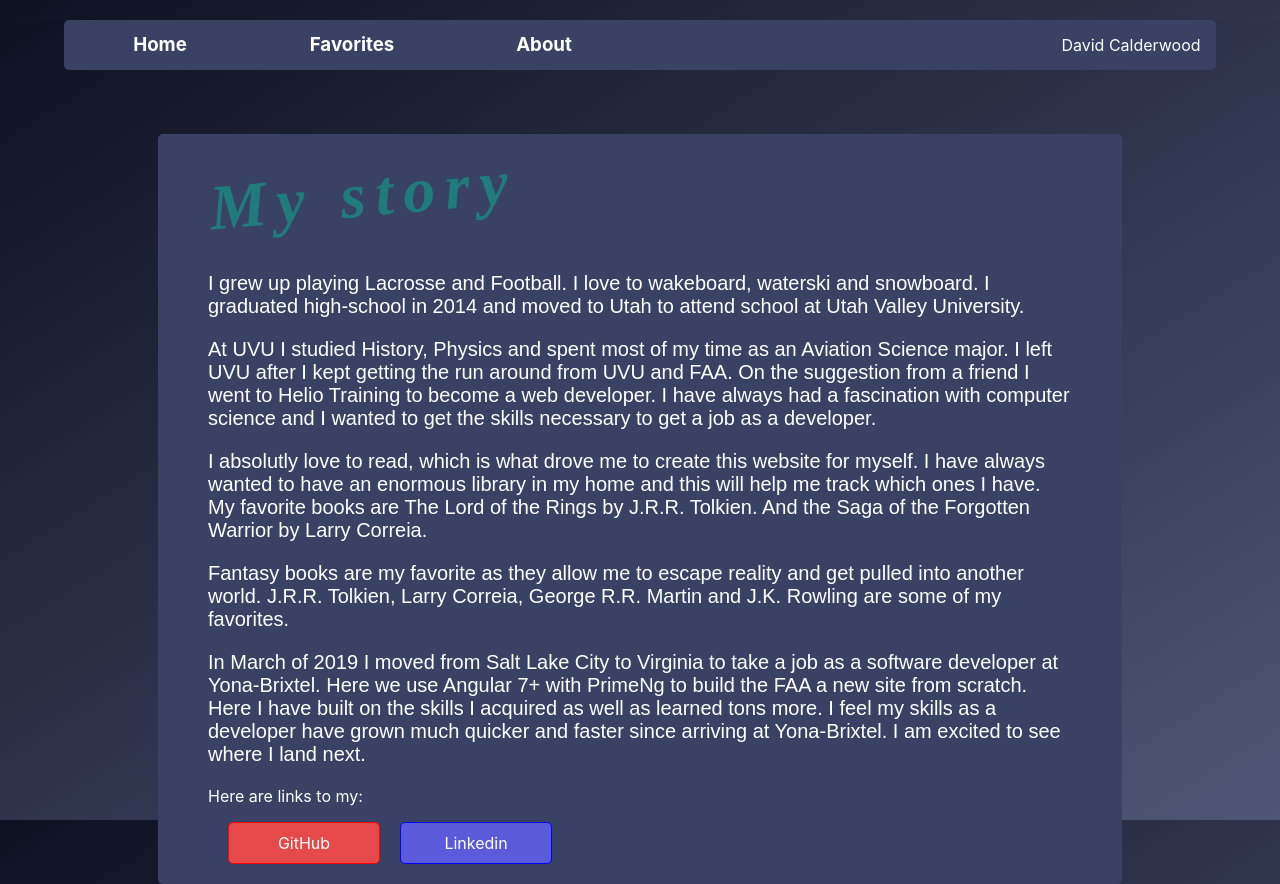
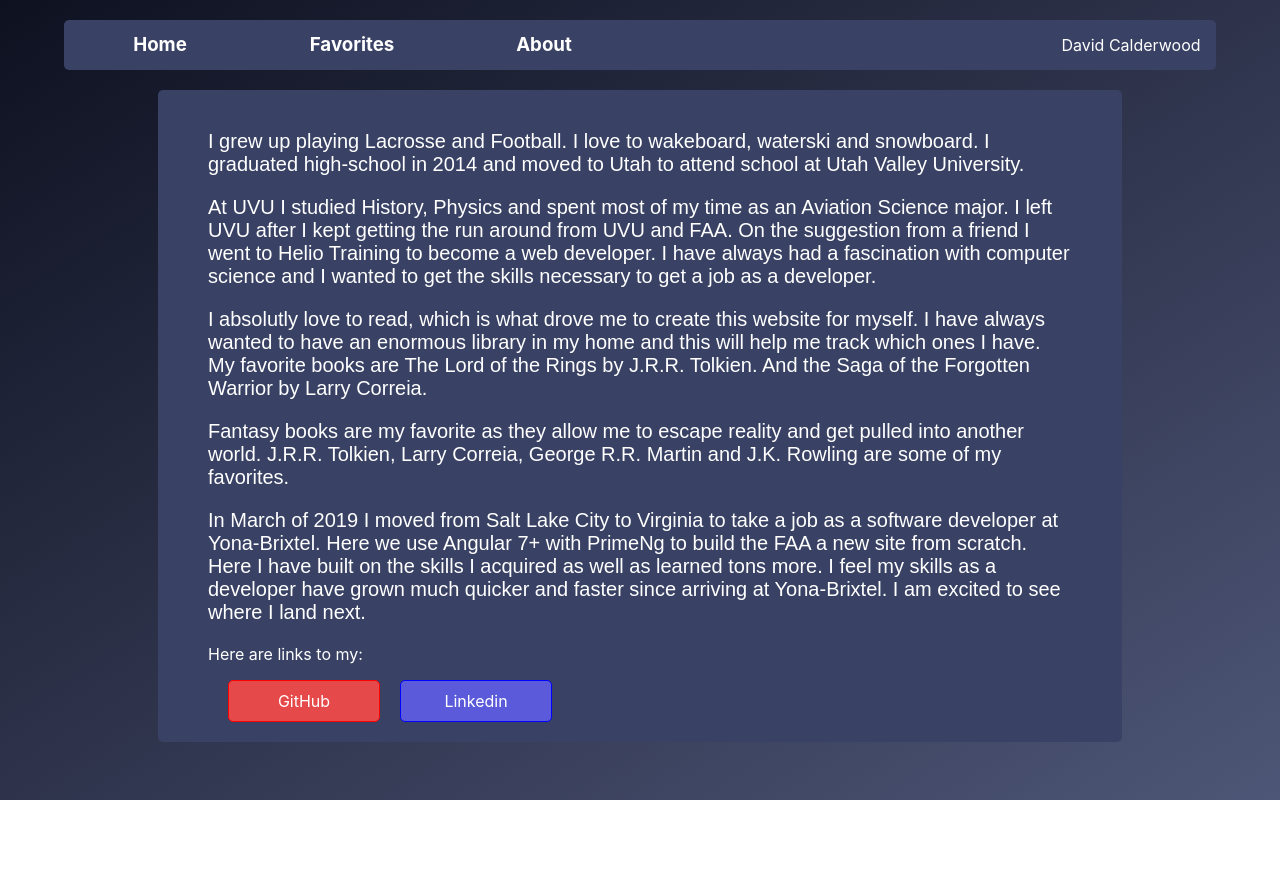
Before and after one commit to davecalderwood/New-and-improved-profile, a React (Create React App) app: page /about in a window 1280 px wide. After the commit the page ends 800 px from the top, so only its background shows below. Built offline with nearby package versions, Linux system fonts and the light colour scheme.

Commit message:
small changes

```diff
--- a/src/App.scss
+++ b/src/App.scss
@@ -75,7 +75,7 @@ html, body {
 .homepage {
  width: 90%;
  margin: 0 auto;
- padding-top: 20px;
+//  padding-top: 20px;
  height: 100vh;
  display: flex;
  justify-content: space-between;
@@ -195,26 +195,16 @@ html, body {
 .about {
   width: 90%;
   margin: 0 auto;
-  // padding-top: 20px;
+  padding-top: 20px;
 
   .storybox {
-    padding-left: 50px;
-    padding-right: 50px;
+    padding: 20px 50px 0 50px;
+    margin-bottom: 20px;
     width: 75%;
     margin: 0 auto;
     background: #394264;
     border-radius: 5px;
-    padding-bottom: 20px;
 
-    .title {
-      font-family: Chewy;
-      color: rgb(32, 124, 124);
-      font-style: italic;
-      font-size: 4em;
-      font-weight: bold;
-      transform: rotate(-5deg);
-      letter-spacing: 10px;
-    }
     .story {
       font-size: 20px;
       font-family: fantasy;
@@ -222,6 +212,7 @@ html, body {
 
     .external-links {
       display: flex;
+      padding-bottom: 20px;
 
       a {
         text-decoration: none;
--- a/src/pages/About.js
+++ b/src/pages/About.js
@@ -6,7 +6,6 @@ export default class About extends Component {
         return (
             <div className="about">
                 <div className="storybox">
-                    <p className="title">My story</p>
                     <p className="story">I grew up playing Lacrosse and Football. I love to wakeboard, waterski and snowboard. I graduated high-school in 2014 and moved to Utah to attend school at Utah Valley University.</p>
 
                     <p className="story">At UVU I studied History, Physics and spent most of my time as an Aviation Science major. I left UVU after I kept getting the run around from UVU and FAA. On the suggestion from a friend I went to Helio Training to become a web developer. I have always had a fascination with computer science and I wanted to get the skills necessary to get a job as a developer.</p>
```
